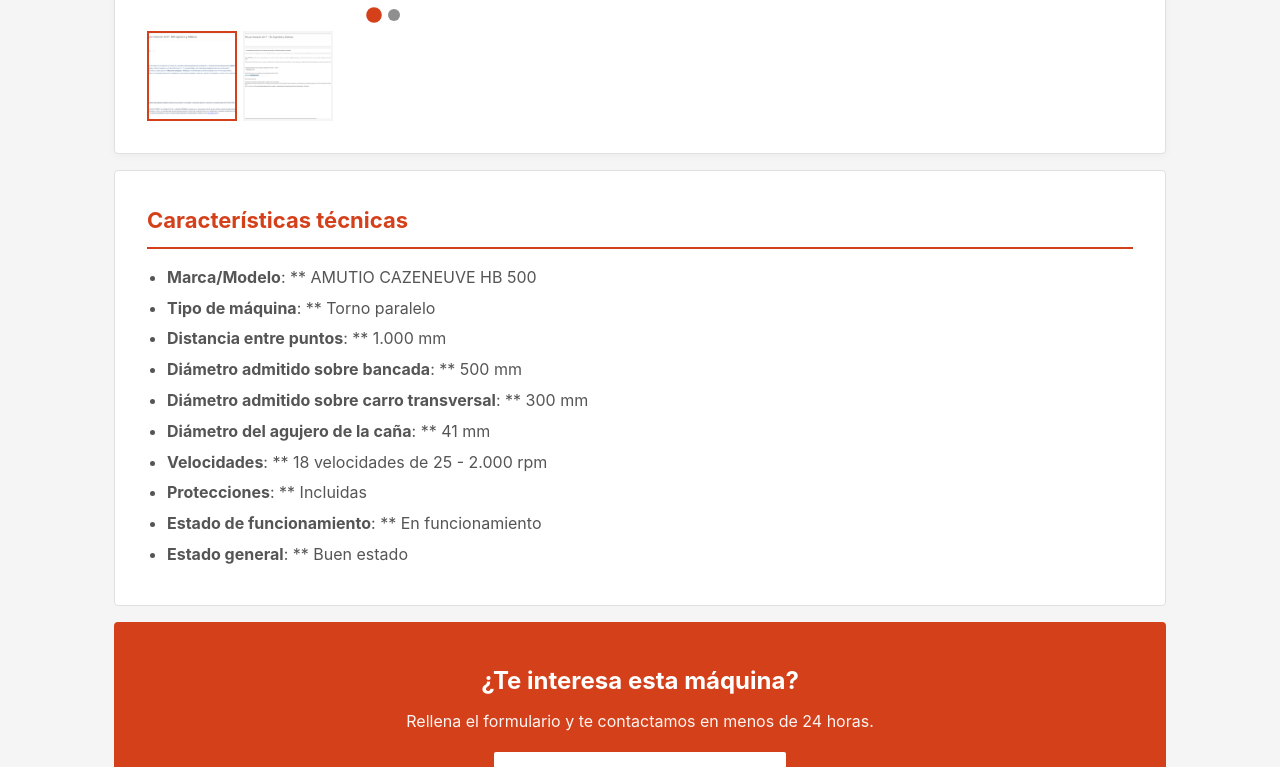
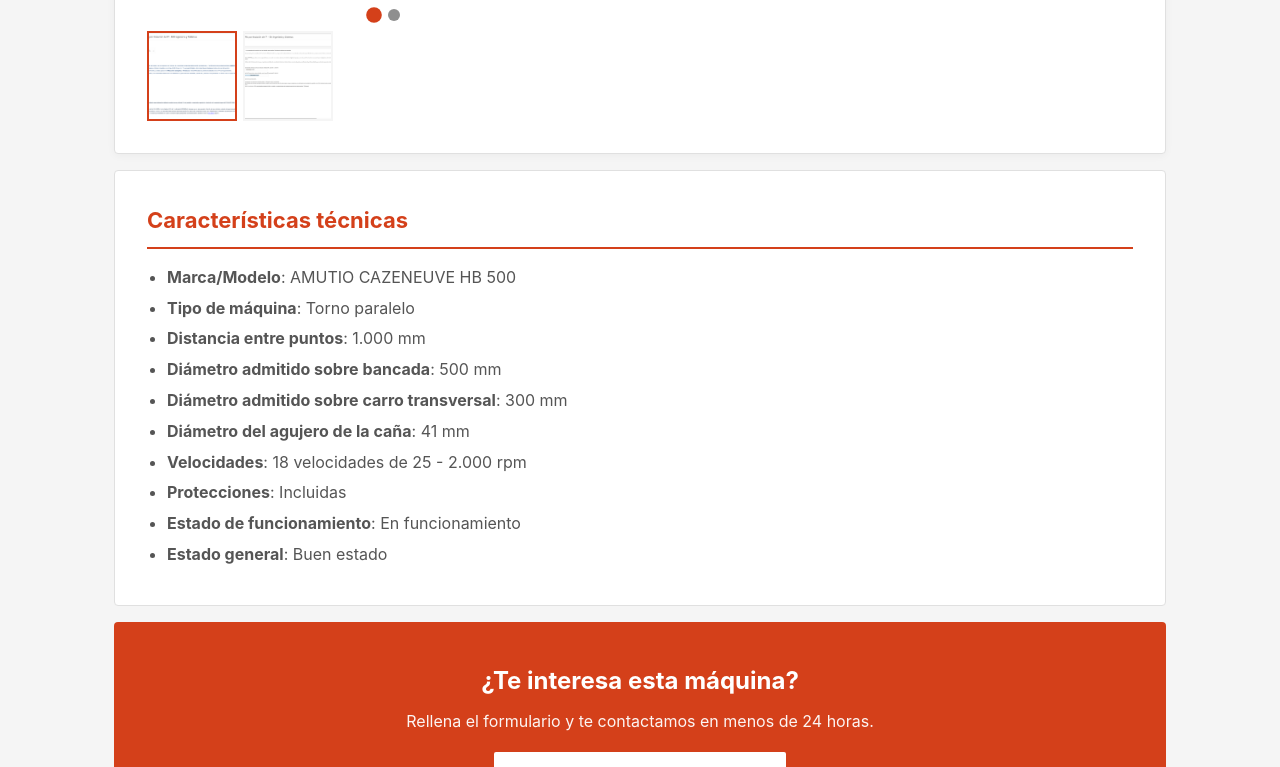
Before and after one commit to valcomaq/valcomaq-landings, a plain HTML site: page 01.01.0572/index.html in a window 1280 px wide. Shown: the part 575-1342 px from the top of the page. Drawn offline with Linux system fonts and the light colour scheme.

Commit message:
chore(01.01.0572): generate landing (5 files)

```diff
--- a/01.01.0572/index.html
+++ b/01.01.0572/index.html
@@ -5,6 +5,7 @@
 <meta name="viewport" content="width=device-width, initial-scale=1.0">
 <title>Torno AMUTIO CAZENEUVE HB 500 x 1000 mm · Valcomaq</title>
 <meta name="description" content="Torno AMUTIO CAZENEUVE HB 500 x 1000 mm - TORNOS - Disponible">
+<meta name="generado" content="2026-11-26T18:35:10.329Z">
 <meta property="og:type" content="product">
 <meta property="og:title" content="Torno AMUTIO CAZENEUVE HB 500 x 1000 mm · Valcomaq">
 <meta property="og:description" content="Torno AMUTIO CAZENEUVE HB 500 x 1000 mm - TORNOS - Disponible">
@@ -60,7 +61,7 @@
         <span class="badge">Disponible</span>
       </div>
       <div class="precio">
-        Consultar precio<br>
+        3.600 €<br>
         <small>IVA no incluido · Exworks</small>
       </div>
       <a href="formulario.html?maquina=01.01.0572" class="btn">Me interesa</a>
@@ -70,16 +71,16 @@
   <section class="seccion">
     <h2>Características técnicas</h2>
     <ul>
-        <li><strong>Marca/Modelo</strong>: ** AMUTIO CAZENEUVE HB 500</li>
-        <li><strong>Tipo de máquina</strong>: ** Torno paralelo</li>
-        <li><strong>Distancia entre puntos</strong>: ** 1.000 mm</li>
-        <li><strong>Diámetro admitido sobre bancada</strong>: ** 500 mm</li>
-        <li><strong>Diámetro admitido sobre carro transversal</strong>: ** 300 mm</li>
-        <li><strong>Diámetro del agujero de la caña</strong>: ** 41 mm</li>
-        <li><strong>Velocidades</strong>: ** 18 velocidades de 25 - 2.000 rpm</li>
-        <li><strong>Protecciones</strong>: ** Incluidas</li>
-        <li><strong>Estado de funcionamiento</strong>: ** En funcionamiento</li>
-        <li><strong>Estado general</strong>: ** Buen estado</li>
+        <li><strong>Marca/Modelo</strong>: AMUTIO CAZENEUVE HB 500</li>
+        <li><strong>Tipo de máquina</strong>: Torno paralelo</li>
+        <li><strong>Distancia entre puntos</strong>: 1.000 mm</li>
+        <li><strong>Diámetro admitido sobre bancada</strong>: 500 mm</li>
+        <li><strong>Diámetro admitido sobre carro transversal</strong>: 300 mm</li>
+        <li><strong>Diámetro del agujero de la caña</strong>: 41 mm</li>
+        <li><strong>Velocidades</strong>: 18 velocidades de 25 - 2.000 rpm</li>
+        <li><strong>Protecciones</strong>: Incluidas</li>
+        <li><strong>Estado de funcionamiento</strong>: En funcionamiento</li>
+        <li><strong>Estado general</strong>: Buen estado</li>
       </ul>
   </section>
 
```
